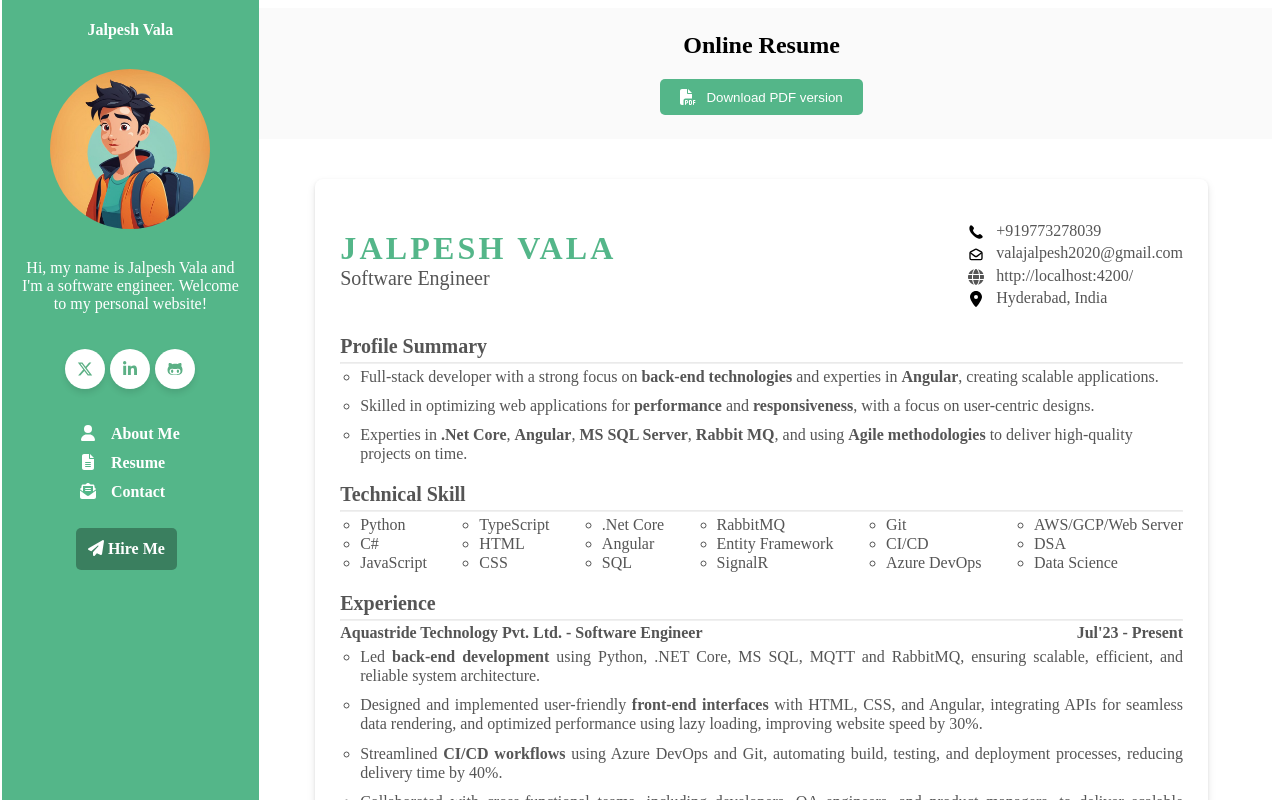
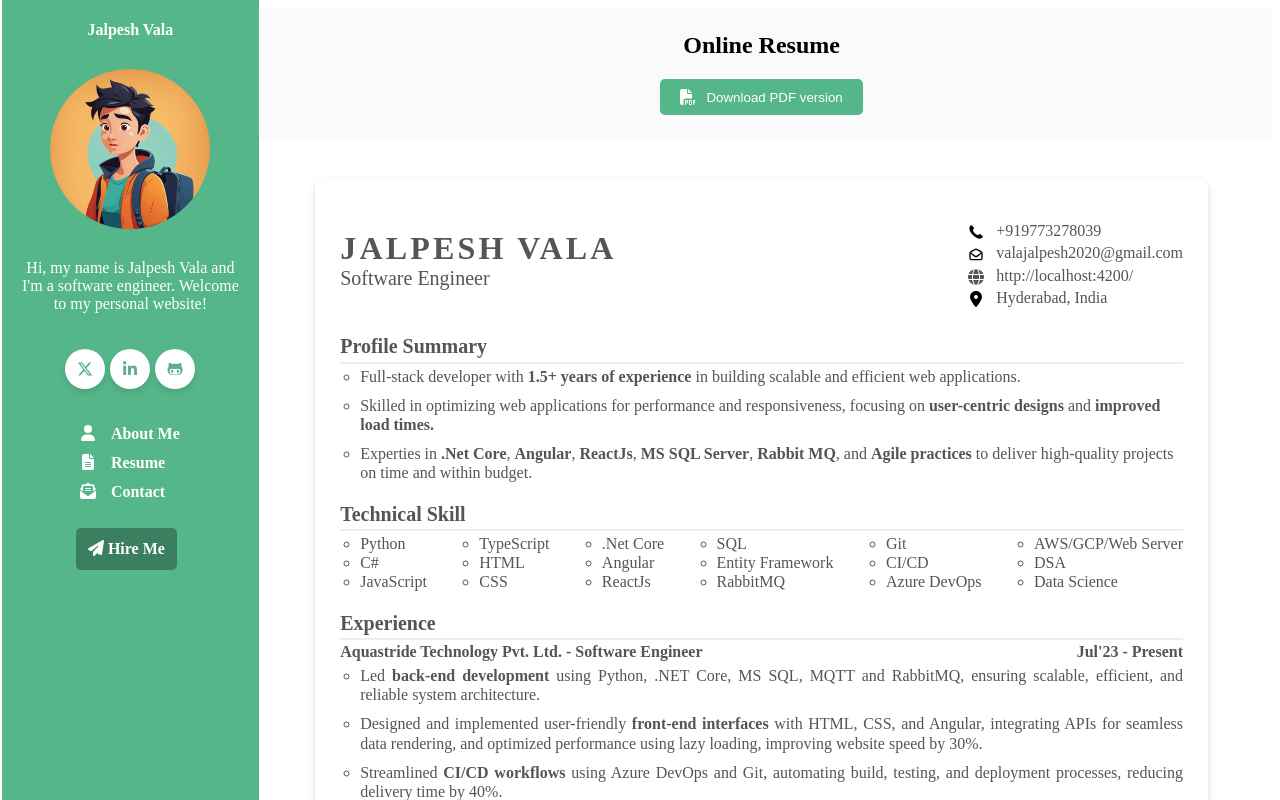
Before and after one commit to Ramkumarkunapareddy/Portfolio, an Angular app: page /resume in a window 1280 px wide. Shown: the top 800 px of the page. Built offline with nearby package versions, Linux system fonts and the light colour scheme.

Commit message:
new contact details and footer added

```diff
--- a/package.json
+++ b/package.json
@@ -24,6 +24,9 @@
     "@fortawesome/free-solid-svg-icons": "^6.7.1",
     "angular-font-awesome": "^3.1.2",
     "font-awesome": "^4.7.0",
+    "html2canvas": "^1.4.1",
+    "html2pdf.js": "^0.10.2",
+    "jspdf": "^2.5.2",
     "ngx-toastr": "^19.0.0",
     "rxjs": "~7.8.0",
     "tslib": "^2.3.0",
--- a/src/app/about/about.component.css
+++ b/src/app/about/about.component.css
@@ -147,6 +147,7 @@ h1, .h1, h2, .h2, h3, .h3, h4, .h4, h5, .h5, h6, .h6 {
 
 .mb-4 {
     margin-bottom: 1.5rem !important;
+    text-align: justify !important;
 }
 
 .profile-teaser .bio {
--- a/src/app/about/about.component.html
+++ b/src/app/about/about.component.html
@@ -27,8 +27,13 @@
           <h2 class="name font-weight-bold mb-1">Jalpesh Vala</h2>
           <div class="tagline mb-3">Software Engineer</div>
           <div class="bio mb-4">
-            I am software engineer specialised in frontend and backend
-            development for complex scalable web apps.
+            I craft innovative web applications by combining technical precision
+            with creative problem-solving. With expertise in full-stack
+            development, I focus on delivering scalable, high-performing, and
+            user-centric solutions tailored for modern needs. My passion lies in
+            transforming complex ideas into streamlined, functional applications
+            that not only meet technical requirements but also enhance user
+            experience.
           </div>
           <div class="resume-btn">
             <li class="nav-item" routerLinkActive="active">
--- a/src/app/contact/contact.component.html
+++ b/src/app/contact/contact.component.html
@@ -111,7 +111,7 @@
           type="text"
           class="form-control custom-input"
           id="emial"
-          [(ngModel)]="contactEmail"
+          [(ngModel)]="contactTopic"
           placeholder="Subject or Topic Title"
         />
       </div>
--- a/src/app/contact/contact.component.ts
+++ b/src/app/contact/contact.component.ts
@@ -10,6 +10,7 @@ export class ContactComponent {
   contactName: string = '';
   contactEmail: string = '';
   contactDescription: string = '';
+  contactTopic: string = '';
 
   constructor(private toastr: ToastrService) {}
 
@@ -41,6 +42,17 @@ export class ContactComponent {
       return;
     }
 
+    //valid title
+    if (
+      this.contactTopic == '' ||
+      this.contactTopic == null ||
+      this.contactTopic == undefined ||
+      this.contactTopic.trim() == ''
+    ) {
+      this.toastr.error('Please provide the subject');
+      return;
+    }
+
     // Validate contactDescription
     if (
       this.contactDescription == '' ||
--- a/src/app/resume/resume.component.css
+++ b/src/app/resume/resume.component.css
@@ -30,7 +30,7 @@
     font-size: 2rem !important;
     font-weight: 900;
     letter-spacing: 0.2rem;
-    color: #54B689;
+    color: #555555;
     text-transform: uppercase !important;
     align-items: center;
 }
--- a/src/app/resume/resume.component.html
+++ b/src/app/resume/resume.component.html
@@ -125,20 +125,20 @@
     <div class="resume-summary">
       <ol>
         <li>
-          Full-stack developer with a strong focus on
-          <strong>back-end technologies</strong> and experties in
-          <strong>Angular</strong>, creating scalable applications.
+          Full-stack developer with
+          <strong>1.5+ years of experience</strong> in building scalable and
+          efficient web applications.
         </li>
         <li>
-          Skilled in optimizing web applications for
-          <strong>performance</strong> and <strong>responsiveness</strong>, with
-          a focus on user-centric designs.
+          Skilled in optimizing web applications for performance and
+          responsiveness, focusing on <strong>user-centric designs</strong> and
+          <strong>improved load times.</strong>
         </li>
         <li>
           Experties in <strong>.Net Core</strong>, <strong>Angular</strong>,
-          <strong>MS SQL Server</strong>, <strong>Rabbit MQ</strong>, and using
-          <strong>Agile methodologies</strong> to deliver high-quality projects
-          on time.
+          <strong>ReactJs</strong>, <strong>MS SQL Server</strong>,
+          <strong>Rabbit MQ</strong>, and <strong>Agile practices </strong> to
+          deliver high-quality projects on time and within budget.
         </li>
       </ol>
     </div>
@@ -163,14 +163,14 @@
         <ol>
           <li>.Net Core</li>
           <li>Angular</li>
-          <li>SQL</li>
+          <li>ReactJs</li>
         </ol>
       </div>
       <div class="skill-column">
         <ol>
+          <li>SQL</li>
+          <li>Entity Framework</li>
           <li>RabbitMQ</li>
-          <li>Entity Framework</li>
-          <li>SignalR</li>
         </ol>
       </div>
       <div class="skill-column">
--- a/src/app/resume/resume.component.ts
+++ b/src/app/resume/resume.component.ts
@@ -1,14 +1,44 @@
 import { Component } from '@angular/core';
+import jsPDF from 'jspdf';
+import html2canvas from 'html2canvas';
+// import jsPDF from 'jspdf';
 
 @Component({
   selector: 'app-resume',
   templateUrl: './resume.component.html',
-  styleUrls: ['./resume.component.css']
+  styleUrls: ['./resume.component.css'],
 })
 export class ResumeComponent {
+  downloadResume() {
+    const element = document.querySelector('.resume-section') as HTMLElement;
 
-  downloadResume(){
+    // if (element) {
+    //   html2canvas(element).then((canvas) => {
+    //     const imgData = canvas.toDataURL('image/png');
+    //     const pdf = new jsPDF('p', 'mm', 'a4');
+    //     const pdfWidth = pdf.internal.pageSize.getWidth();
+    //     const pdfHeight = (canvas.height * pdfWidth) / canvas.width;
 
+    //     pdf.addImage(imgData, 'PNG', 0, 0, pdfWidth, pdfHeight);
+    //     pdf.save('resume.pdf');
+    //   });
+    // } else {
+    //   console.error('Resume section not found');
+    // }
+
+    if (element) {
+      const pdf = new jsPDF('p', 'mm', 'a4');
+
+      pdf.html(element, {
+        callback: function (doc) {
+          doc.save('resume.pdf');
+        },
+        x: 10,
+        y: 10,
+        width: 190, // Adjust to fit A4 width
+      });
+    } else {
+      console.error('Resume section not found');
+    }
   }
-
 }
```
Also changed, not shown: 1 other file (tests, documents, lock files or other folders).
